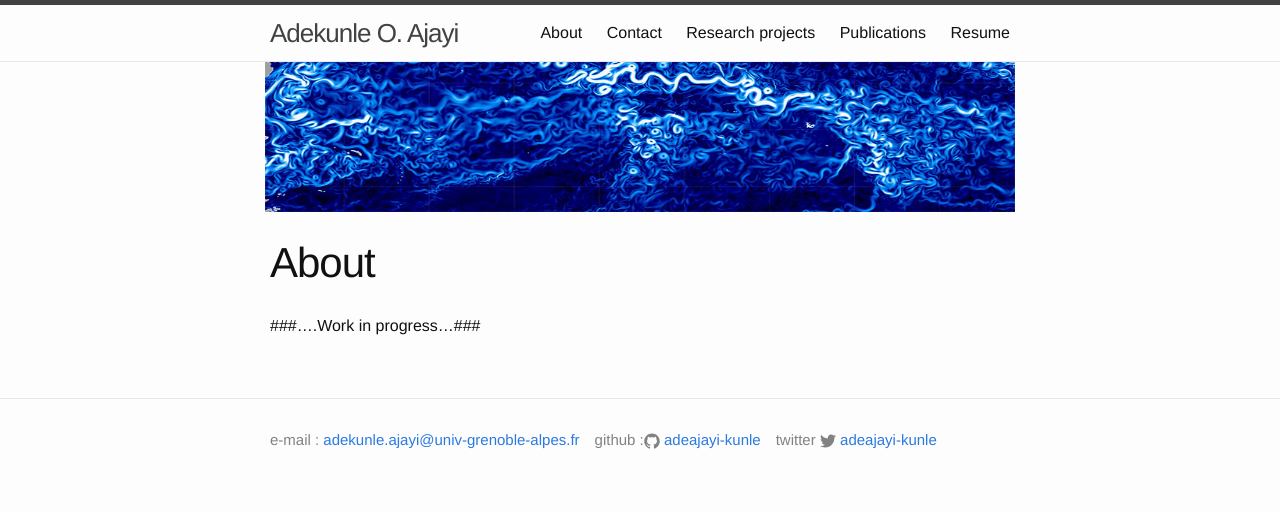
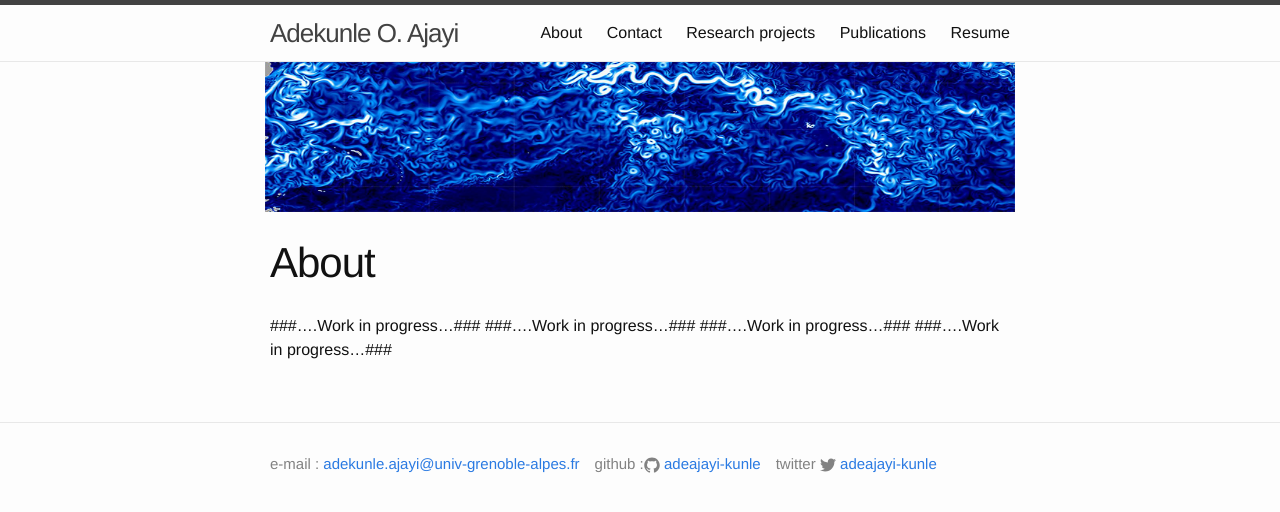
Before and after one commit to adekunleoajayi/adekunleoajayi.github.io, a Jekyll site: the page built from about.md, in a window 1280 px wide. Shown: the top 512 px of the page. Built offline with Jekyll 4.4.1, drawn with Linux system fonts in a browser that asks for light colours.

Commit message:
Update about.md

```diff
--- a/about.md
+++ b/about.md
@@ -5,3 +5,6 @@ permalink: /about/
 ---
 
 ###....Work in progress...###
+###....Work in progress...###
+###....Work in progress...###
+###....Work in progress...###
```
